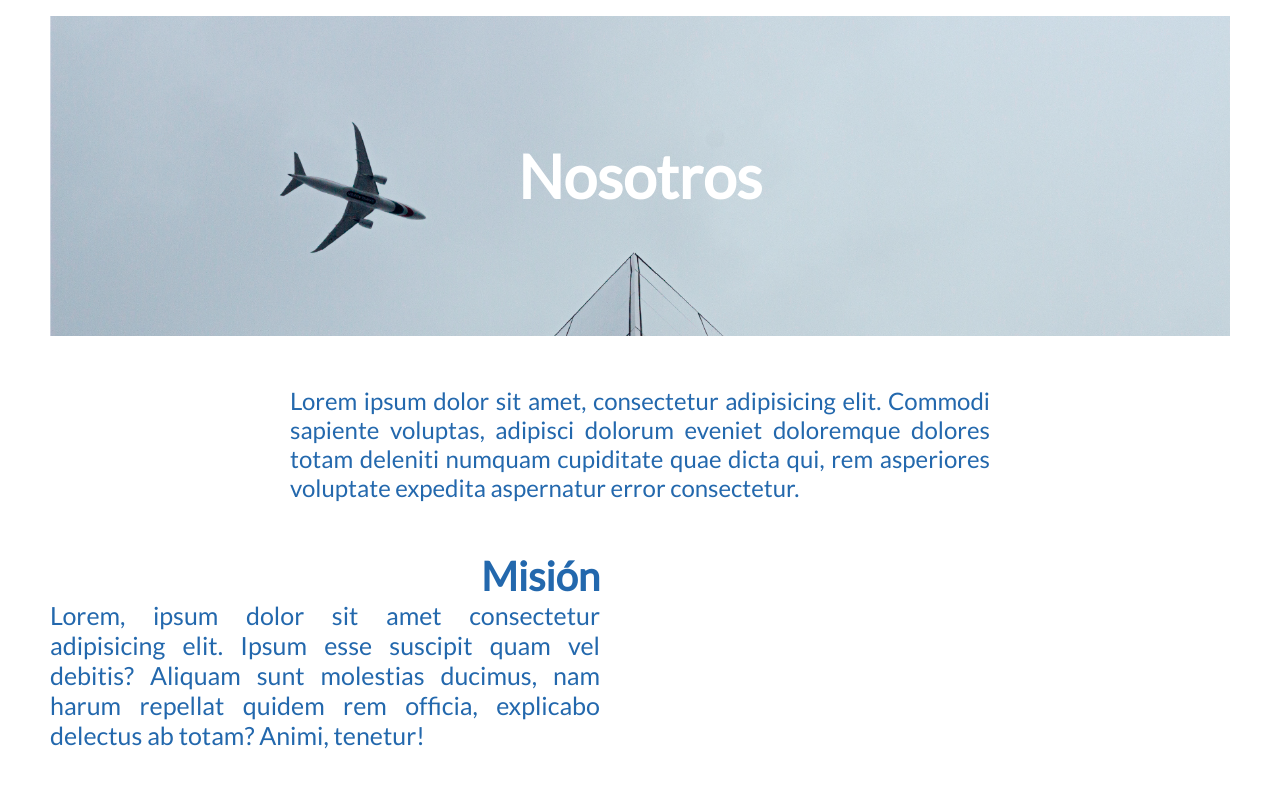
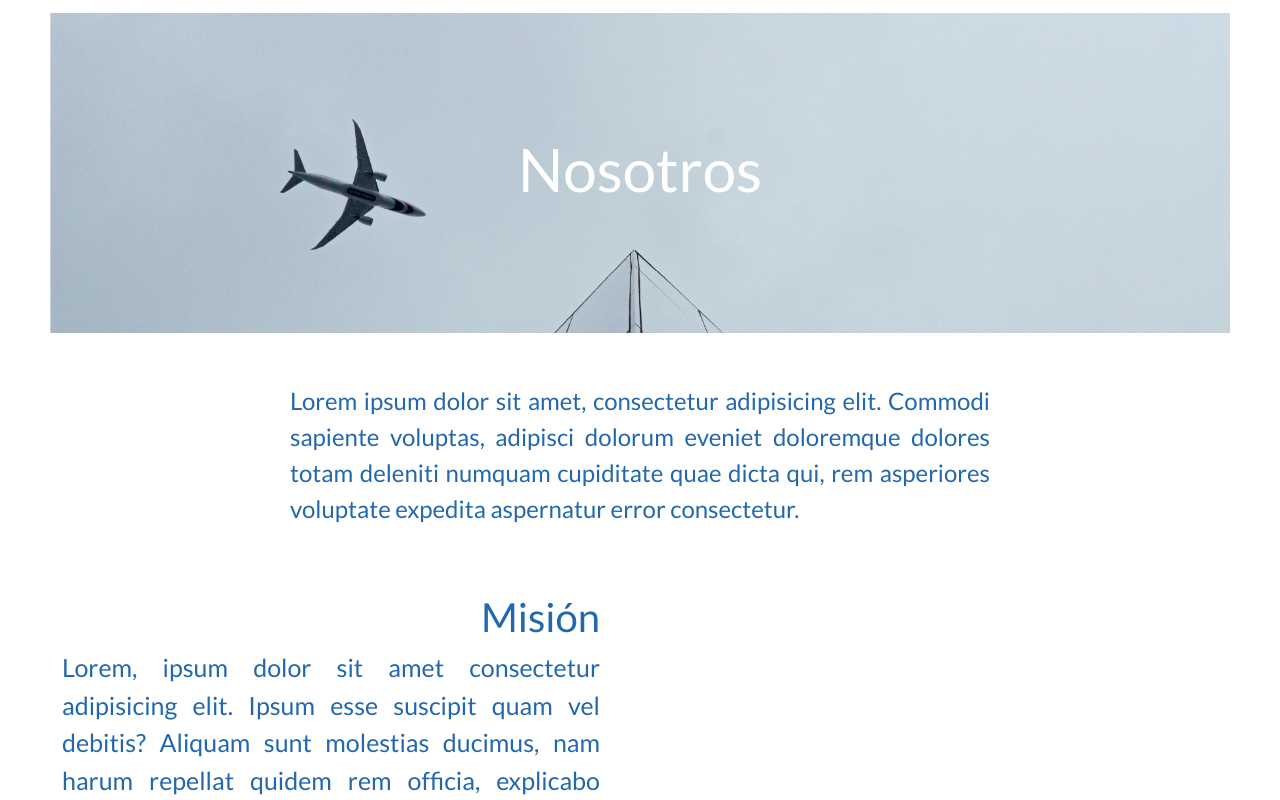
Before and after one commit to dalia6m5/ShipingCargoGroup_Bootstrap_Cortez, a plain HTML site: page paginas/quienes-somos.html in a window 1280 px wide. Shown: the part 140-940 px from the top of the page. Drawn offline with nearby package versions, Linux system fonts and the light colour scheme.

Commit message:
agregue bootstrap a pagina quiennes somos

```diff
--- a/css/estilo-sitio.css
+++ b/css/estilo-sitio.css
@@ -325,9 +325,6 @@
 }
 
 #contenido #titulo-qs {
-    display: flex;
-    align-items: center;
-    justify-content: center;
     background-image: url(../imagenes/Imagen-qs.png);
     background-repeat:no-repeat;
     background-position: center;
@@ -343,14 +340,6 @@
 
 }
 
-#contenido #info {
-   /*  grid-area: info; */
-    display: flex;
-    flex-direction: column;
-    align-items: center;
-    justify-content: center;
-
-}
 
 #contenido #info .descripcion p {
    max-width: 700px;
--- a/paginas/quienes-somos.html
+++ b/paginas/quienes-somos.html
@@ -5,6 +5,7 @@
     <meta http-equiv="X-UA-Compatible" content="IE=edge">
     <meta name="viewport" content="width=device-width, initial-scale=1.0">
     <title>Quiénes Somos</title>
+    <link href="https://cdn.jsdelivr.net/npm/bootstrap@5.2.0-beta1/dist/css/bootstrap.min.css" rel="stylesheet" integrity="sha384-0evHe/X+R7YkIZDRvuzKMRqM+OrBnVFBL6DOitfPri4tjfHxaWutUpFmBp4vmVor" crossorigin="anonymous">
     <link rel="stylesheet" href="../css/estilo-sitio.css">
     <link rel="preconnect" href="https://fonts.googleapis.com">
     <link rel="preconnect" href="https://fonts.gstatic.com" crossorigin>
@@ -47,8 +48,8 @@
        </div> -->
 
     </header>
-    <main id="contenido">
-        <div id="titulo-qs">
+    <main id="contenido" class="container-fluid p-0">
+        <div id="titulo-qs" class="flex-column d-flex justify-content-center align-items-center">
             <!-- <div class="imagen-quienessomos">
             <img src="../imagenes/Imagen-qs.png" alt="">
 
@@ -57,8 +58,8 @@
 
 
         </div>
-        <section id="info">
-            <div class="descripcion">
+        <section id="info" class="container-fluid flex-column d-flex justify-content-center align-items-center">
+            <div class="descripcion ">
 
                 <p>Lorem ipsum dolor sit amet, consectetur adipisicing elit. Commodi sapiente voluptas, adipisci dolorum eveniet doloremque dolores totam deleniti numquam cupiditate quae dicta qui, rem asperiores voluptate expedita aspernatur error consectetur.</p>
 
@@ -85,7 +86,7 @@
     </main>
 
 
-    <footer id="pie">
+    <footer id="pie" class="container-fluid">
 
         <div class="pie-contenedor">
            <div class="pie-logo">
@@ -118,5 +119,7 @@
 
 
     </footer>
+
+    <script src="https://cdn.jsdelivr.net/npm/bootstrap@5.2.0-beta1/dist/js/bootstrap.bundle.min.js" integrity="sha384-pprn3073KE6tl6bjs2QrFaJGz5/SUsLqktiwsUTF55Jfv3qYSDhgCecCxMW52nD2" crossorigin="anonymous"></script>
 </body>
 </html>
```
